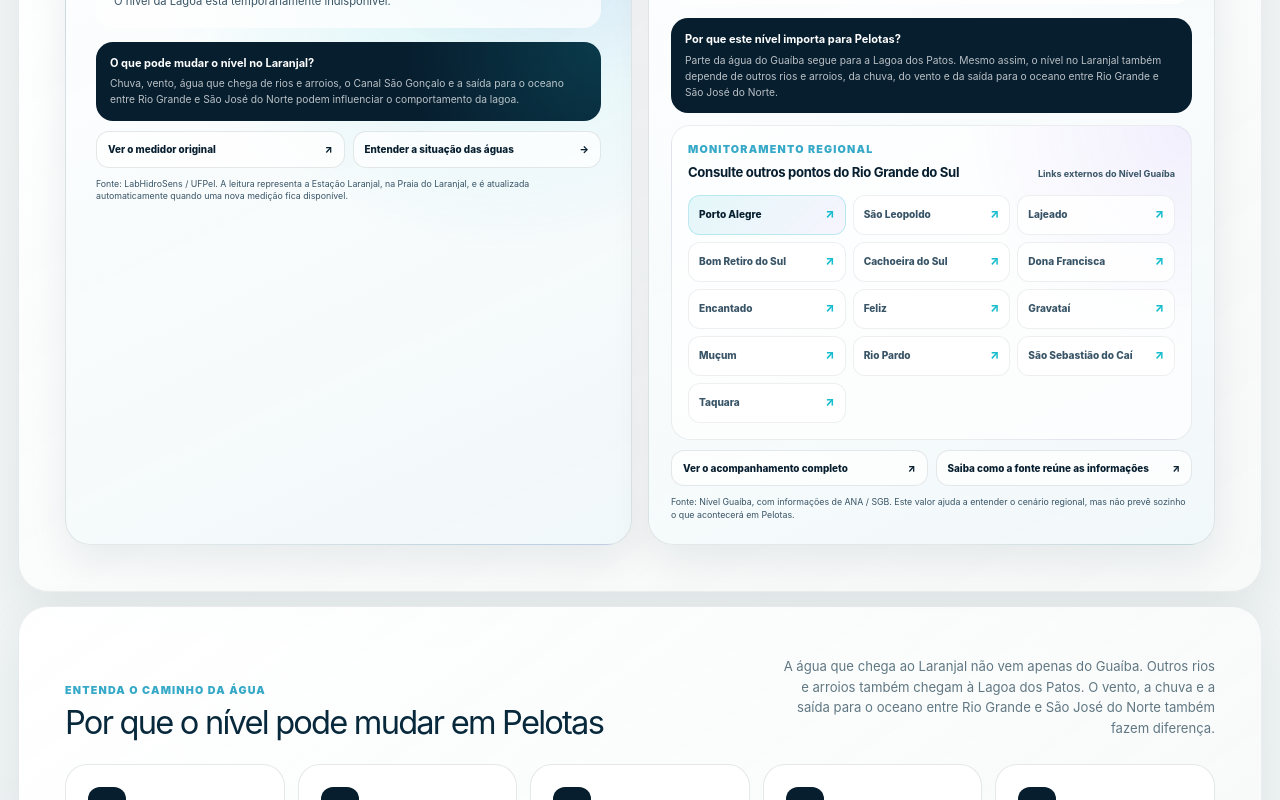
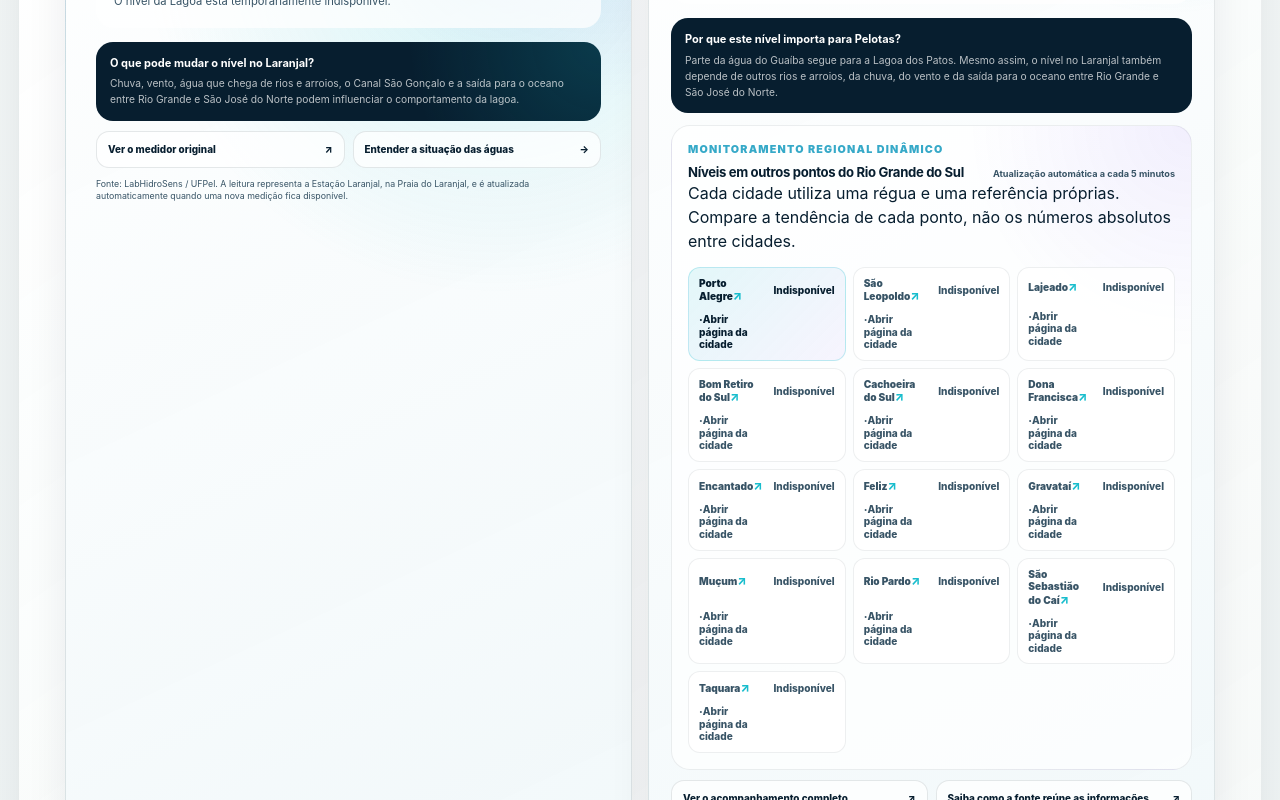
Before and after one commit to agenciamobi/tempopelotas, a Next.js app: page /situacao-hidrologica-pelotas in a window 1280 px wide. Shown: the part 880-1680 px from the top of the page. Built offline with nearby package versions, Linux system fonts and the light colour scheme; no server answers.

Commit message:
feat: exibe níveis dinâmicos das cidades monitoradas

```diff
--- a/components/guaiba-level-card.tsx
+++ b/components/guaiba-level-card.tsx
@@ -1,5 +1,6 @@
+import type { GuaibaObservationData } from "@/lib/guaiba-monitor";
 import { NIVEL_GUAIBA_CITIES } from "@/lib/nivel-guaiba-cities";
-import type { GuaibaObservationData } from "@/lib/guaiba-monitor";
+import type { NivelGuaibaCityObservation } from "@/lib/nivel-guaiba-regional";
 
 const CHART_WIDTH = 520;
 const CHART_HEIGHT = 118;
@@ -37,12 +38,22 @@ function formatUpdatedAt(value: string | null) {
   }).format(new Date(value));
 }
 
-function getTrend(data: GuaibaObservationData) {
-  const rate = data.trendCmPerHour;
+function formatCompactUpdatedAt(value: string | null) {
+  if (!value) return "horário indisponível";
 
+  return new Intl.DateTimeFormat("pt-BR", {
+    timeZone: "America/Sao_Paulo",
+    day: "2-digit",
+    month: "2-digit",
+    hour: "2-digit",
+    minute: "2-digit",
+  }).format(new Date(value));
+}
+
+function getTrend(rate: number | null) {
   if (rate === null) {
     return {
-      label: "Sem comparação disponível",
+      label: "Sem comparação",
       detail: "faltam leituras anteriores",
       direction: "unavailable" as const,
       symbol: "·",
@@ -124,10 +135,18 @@ function DistanceToReference({ data }: { data: GuaibaObservationData }) {
   );
 }
 
-export function GuaibaLevelCard({ data }: { data: GuaibaObservationData }) {
+type GuaibaLevelCardProps = {
+  data: GuaibaObservationData;
+  regional?: NivelGuaibaCityObservation[];
+};
+
+export function GuaibaLevelCard({ data, regional = [] }: GuaibaLevelCardProps) {
   const available = data.status !== "unavailable" && data.currentLevel !== null;
-  const trend = getTrend(data);
+  const trend = getTrend(data.trendCmPerHour);
   const chart = buildChartPath(data);
+  const regionalBySlug = new Map(
+    regional.map((observation) => [observation.city.slug, observation]),
+  );
 
   return (
     <article className={`guaiba-level-card guaiba-level-card--${data.status}`}>
@@ -223,27 +242,61 @@ export function GuaibaLevelCard({ data }: { data: GuaibaObservationData }) {
         </p>
       </div>
 
-      <nav className="guaiba-city-directory" aria-label="Outras cidades monitoradas pelo Nível Guaíba">
+      <nav className="guaiba-city-directory" aria-label="Níveis regionais monitorados pelo Nível Guaíba">
         <div className="guaiba-city-directory-heading">
           <div>
-            <span className="eyebrow">Monitoramento regional</span>
-            <strong>Consulte outros pontos do Rio Grande do Sul</strong>
+            <span className="eyebrow">Monitoramento regional dinâmico</span>
+            <strong>Níveis em outros pontos do Rio Grande do Sul</strong>
           </div>
-          <small>Links externos do Nível Guaíba</small>
+          <small>Atualização automática a cada 5 minutos</small>
         </div>
+        <p className="guaiba-city-directory-note">
+          Cada cidade utiliza uma régua e uma referência próprias. Compare a tendência de cada ponto, não os números absolutos entre cidades.
+        </p>
         <div className="guaiba-city-links">
-          {NIVEL_GUAIBA_CITIES.map((city) => (
+          {NIVEL_GUAIBA_CITIES.map((city) => {
+            const observation = regionalBySlug.get(city.slug);
+            const cityAvailable = Boolean(
+              observation &&
+              observation.status !== "unavailable" &&
+              observation.currentLevel !== null,
+            );
+            const cityTrend = getTrend(observation?.trendCmPerHour ?? null);
+            const status = observation?.status ?? "unavailable";
+
+            return (
               <a
-              className={city.isPrimary ? "is-primary" : undefined}
+                aria-label={
+                  cityAvailable
+                    ? `${city.name}: ${formatLevel(observation!.currentLevel)} metros, ${cityTrend.label}`
+                    : `${city.name}: leitura indisponível`
+                }
+                className={`${city.isPrimary ? "is-primary " : ""}is-${status}`.trim()}
                 href={city.url}
                 key={city.slug}
                 target="_blank"
                 rel="noreferrer"
               >
-              <span>{city.name}</span>
+                <span className="guaiba-city-link-head">
+                  <strong>{city.name}</strong>
                   <i aria-hidden="true">↗</i>
+                </span>
+                {cityAvailable ? (
+                  <span className="guaiba-city-level">
+                    {formatLevel(observation!.currentLevel)} <small>m</small>
+                  </span>
+                ) : (
+                  <span className="guaiba-city-level guaiba-city-level--unavailable">Indisponível</span>
+                )}
+                <span className={`guaiba-city-meta is-${cityTrend.direction}`}>
+                  <b aria-hidden="true">{cityTrend.symbol}</b>
+                  {cityAvailable
+                    ? `${cityTrend.label} · ${formatCompactUpdatedAt(observation!.updatedAt)}`
+                    : "Abrir página da cidade"}
+                </span>
               </a>
-          ))}
+            );
+          })}
         </div>
       </nav>
 
@@ -258,8 +311,8 @@ export function GuaibaLevelCard({ data }: { data: GuaibaObservationData }) {
         </a>
       </div>
       <small className="guaiba-attribution">
-        Fonte: {data.source.name}, com informações de {data.source.originalInstitutions}. Este valor ajuda
-        a entender o cenário regional, mas não prevê sozinho o que acontecerá em Pelotas.
+        Fonte: {data.source.name}, com informações de {data.source.originalInstitutions}. Estes valores ajudam
+        a entender o cenário regional, mas não preveem sozinhos o que acontecerá em Pelotas.
       </small>
     </article>
   );
```
Lines whose indentation alone changed are shown as unchanged.
